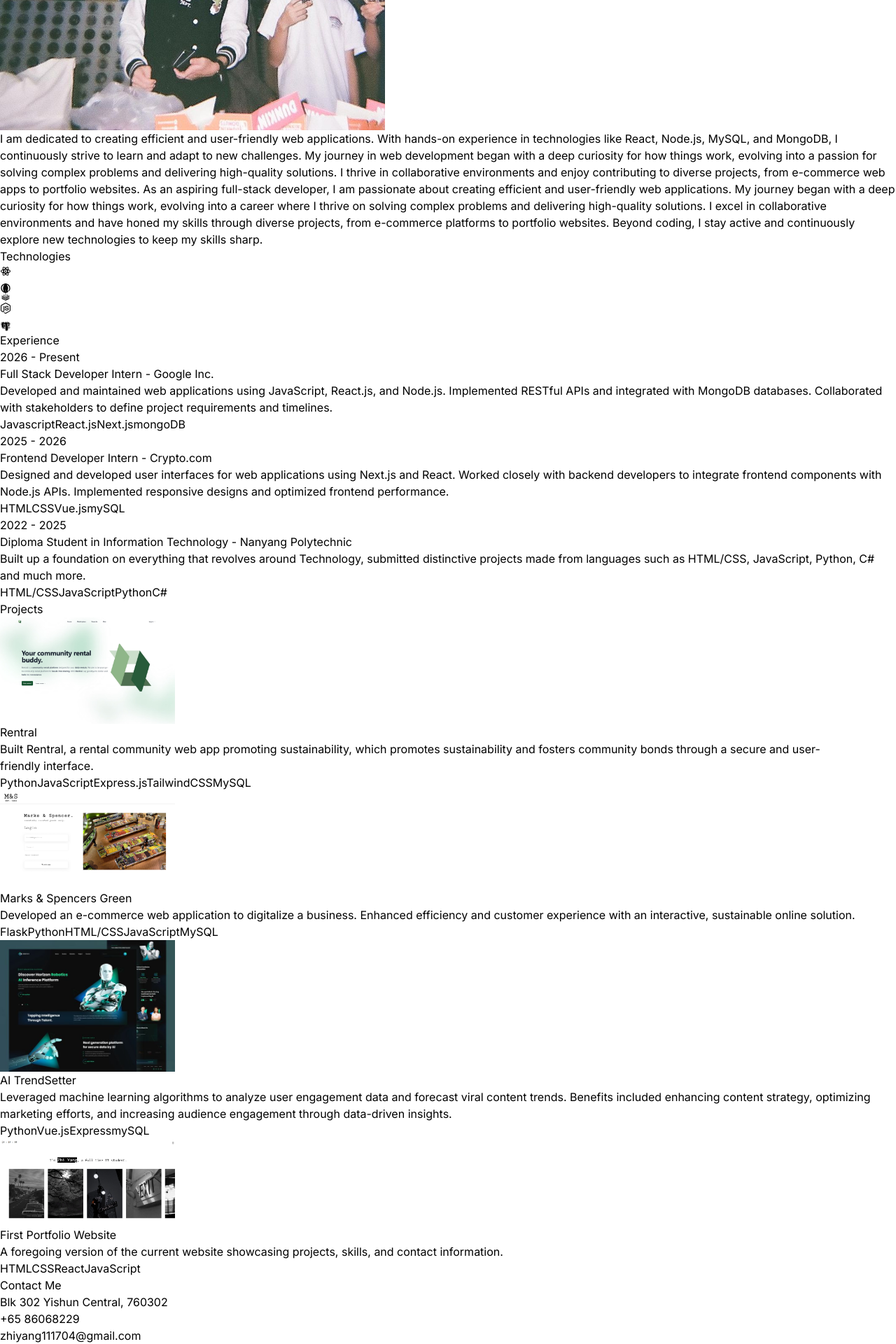
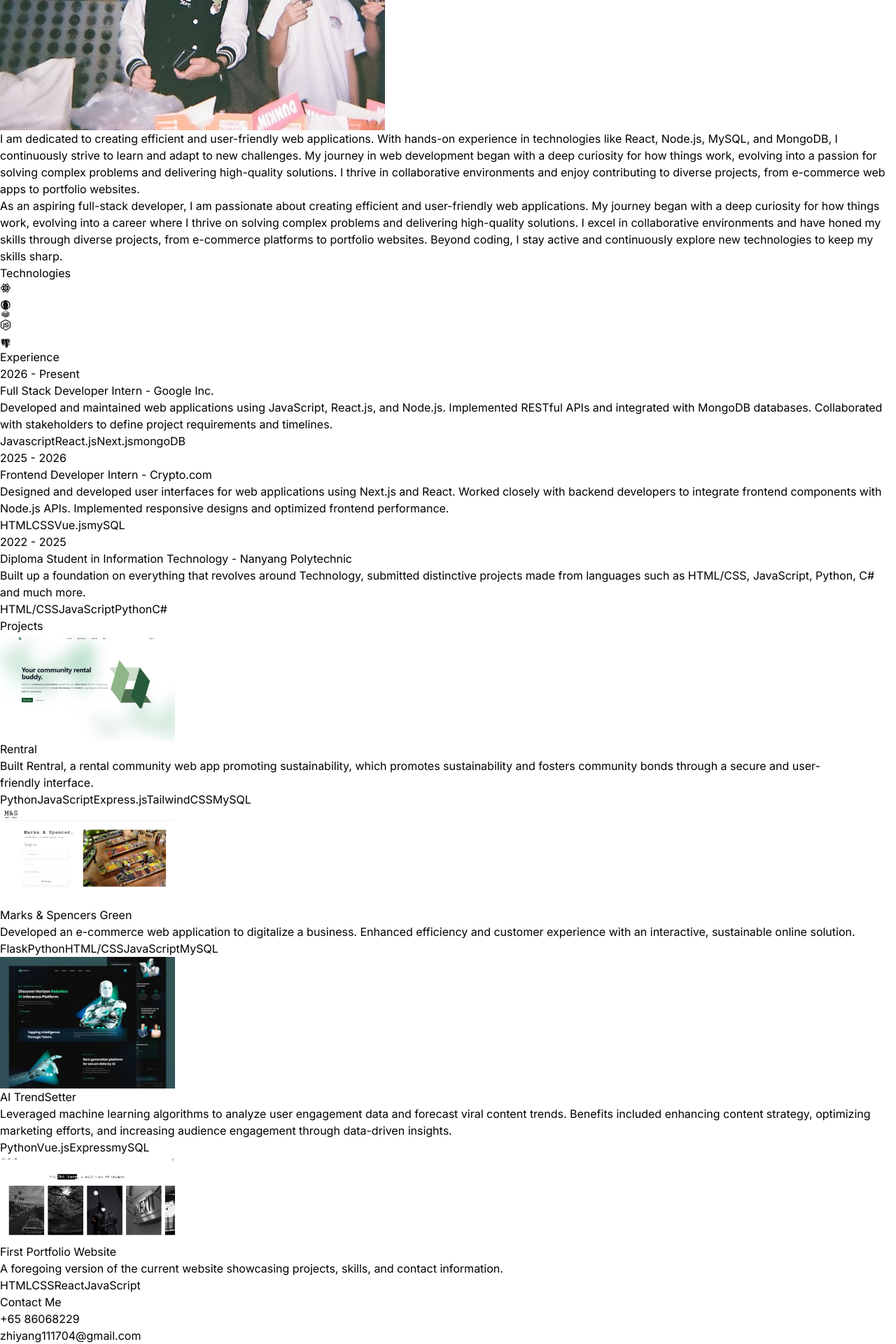
Before and after one commit to Logicifyz/React-Portfolio, a React (Vite) app: page / in a window 1280 px wide. Shown: the part 1440-3360 px from the top of the page at 70% size. Built offline with nearby package versions, Linux system fonts and the light colour scheme.

Commit message:
Detail Changes, Paragraph Changes that makes the sections look more neat

```diff
--- a/src/components/About.jsx
+++ b/src/components/About.jsx
@@ -1,5 +1,5 @@
 import aboutImg from "../assets/AboutPic2.jpg";
-import { ABOUT_TEXT } from "../constants";
+import { ABOUT_TEXT, ABOUT_TEXT2} from "../constants";
 import { motion } from "framer-motion";
 
 const About = () => {
@@ -24,9 +24,11 @@
         initial={{opcaity:0,x:100}}
         transition={{duration:0.5}}
         className="w-full lg:w-1/2">
-          <div className="flex justify-center lg:justify-start">
-            <p className="my-20 maxw-xl py-6">{ABOUT_TEXT}</p>{" "}
+          <div className="flex justify-center lg:justify-start my-20 flex-col">
+            <p className="maxw-xl py-6">{ABOUT_TEXT}</p>{" "}
+            <p className="maxw-xl py-6">{ABOUT_TEXT2}</p>{" "}
           </div>
+
         </motion.div>
       </div>
     </div>
--- a/src/components/Contact.jsx
+++ b/src/components/Contact.jsx
@@ -15,14 +15,6 @@
       <div className="text-center tracking-tighter">
         <motion.p
           whileInView={{ opacity: 1, x: 0 }}
-          initial={{ opacity: 0, x: -100 }}
-          transition={{ duration: 1 }}
-          className="my-4"
-        >
-          {CONTACT.address}
-        </motion.p>
-        <motion.p
-          whileInView={{ opacity: 1, x: 0 }}
           initial={{ opacity: 0, x: 100 }}
           transition={{ duration: 1 }}
           className="my-4"
--- a/src/constants/index.js
+++ b/src/constants/index.js
@@ -5,8 +5,9 @@
 
 export const HERO_CONTENT = `An aspiring full-stack developer with a diploma in Information Technology from Nanyang Polytechnic, I have hands-on experience in front-end technologies like HTML, CSS, and JavaScript, as well as back-end development with Node.js, Python, and C#. My expertise extends to building responsive user interfaces and efficient server-side applications, backed by a solid understanding of MySQL databases. I've honed my skills through diverse projects, from E-Commerce web applications to portfolio websites.`;
 
-export const ABOUT_TEXT = `I am dedicated to creating efficient and user-friendly web applications. With hands-on experience in technologies like React, Node.js, MySQL, and MongoDB, I continuously strive to learn and adapt to new challenges. My journey in web development began with a deep curiosity for how things work, evolving into a passion for solving complex problems and delivering high-quality solutions. I thrive in collaborative environments and enjoy contributing to diverse projects, from e-commerce web apps to portfolio websites.
-As an aspiring full-stack developer, I am passionate about creating efficient and user-friendly web applications. My journey began with a deep curiosity for how things work, evolving into a career where I thrive on solving complex problems and delivering high-quality solutions. I excel in collaborative environments and have honed my skills through diverse projects, from e-commerce platforms to portfolio websites. Beyond coding, I stay active and continuously explore new technologies to keep my skills sharp.`;
+export const ABOUT_TEXT = `I am dedicated to creating efficient and user-friendly web applications. With hands-on experience in technologies like React, Node.js, MySQL, and MongoDB, I continuously strive to learn and adapt to new challenges. My journey in web development began with a deep curiosity for how things work, evolving into a passion for solving complex problems and delivering high-quality solutions. I thrive in collaborative environments and enjoy contributing to diverse projects, from e-commerce web apps to portfolio websites. `;
+
+export const ABOUT_TEXT2 = `As an aspiring full-stack developer, I am passionate about creating efficient and user-friendly web applications. My journey began with a deep curiosity for how things work, evolving into a career where I thrive on solving complex problems and delivering high-quality solutions. I excel in collaborative environments and have honed my skills through diverse projects, from e-commerce platforms to portfolio websites. Beyond coding, I stay active and continuously explore new technologies to keep my skills sharp.`;
 
 export const EXPERIENCES = [
   {
@@ -38,7 +39,13 @@
     image: ProjectRentral,
     description:
       "Built Rentral, a rental community web app promoting sustainability, which promotes sustainability and fosters community bonds through a secure and user-friendly interface.",
-    technologies: ["Python", "JavaScript", "Express.js", "TailwindCSS","MySQL"],
+    technologies: [
+      "Python",
+      "JavaScript",
+      "Express.js",
+      "TailwindCSS",
+      "MySQL",
+    ],
   },
   {
     title: "Marks & Spencers Green",
@@ -54,7 +61,7 @@
       "Leveraged machine learning algorithms to analyze user engagement data and forecast viral content trends. Benefits included enhancing content strategy, optimizing marketing efforts, and increasing audience engagement through data-driven insights.",
     technologies: ["Python", "Vue.js", "Express", "mySQL"],
   },
-    {
+  {
     title: "First Portfolio Website",
     image: ProjectPortfolio,
     description:
@@ -64,7 +71,6 @@
 ];
 
 export const CONTACT = {
-  address: "Blk 302 Yishun Central, 760302",
   phoneNo: "+65 86068229 ",
   email: "zhiyang111704@gmail.com",
 };
```
